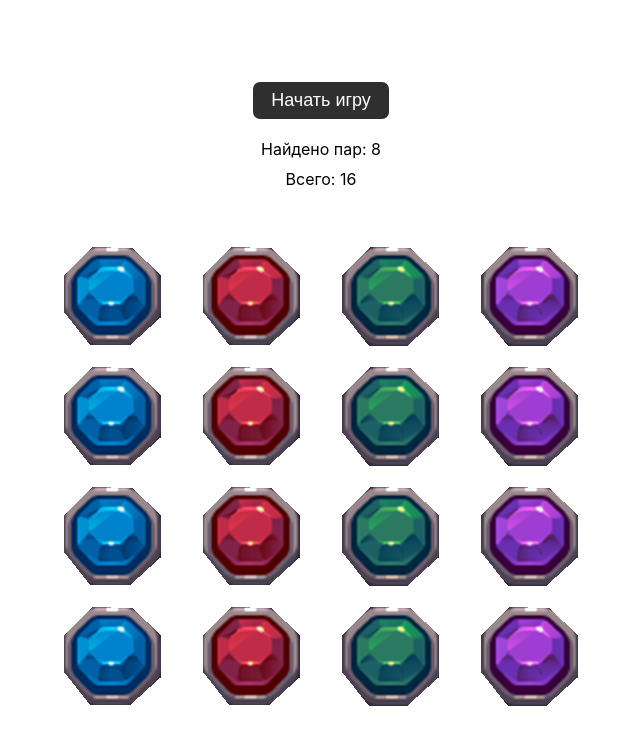
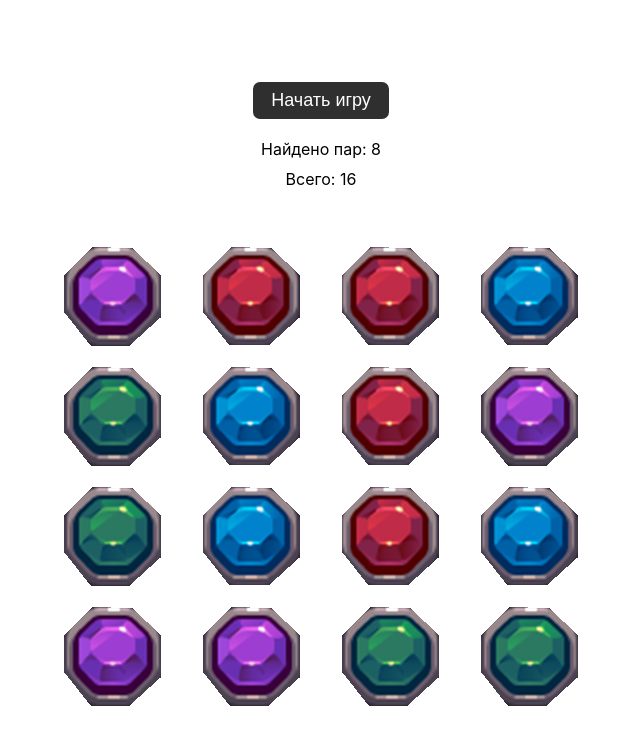
Before and after one commit to vityan99/stones-game, a React (Create React App) app: page / in a window 1280 px wide. Both pictures are taken after a click on the button "Начать игру". Shown: the top 744 px of the page, without its empty margins (319-959 px from the left). Built offline with nearby package versions, Linux system fonts and the light colour scheme.

Commit message:
init game area in dependence of gameStart

```diff
--- a/src/components/game/Game.tsx
+++ b/src/components/game/Game.tsx
@@ -45,11 +45,19 @@ const Game: FC<DataGameType> = ({ data }): React.ReactElement => {
       </div>
 
       <div className={cn(style.game__area)}>
-        {data.map(({ id, color, img }) => (
-          <Button use="transparent" size="large" key={id}>
-            <img src={img} alt={color} />
-          </Button>
-        ))}
+        {gameStart
+          ? data
+              .sort(() => Math.random() - 0.5)
+              .map(({ id, color, img }) => (
+                <Button use="transparent" size="large" key={id}>
+                  <img src={img} alt={color} />
+                </Button>
+              ))
+          : data.map(({ id, color, img }) => (
+              <Button use="transparent" size="large" key={id}>
+                <img src={img} alt={color} />
+              </Button>
+            ))}
       </div>
     </div>
   );
```
